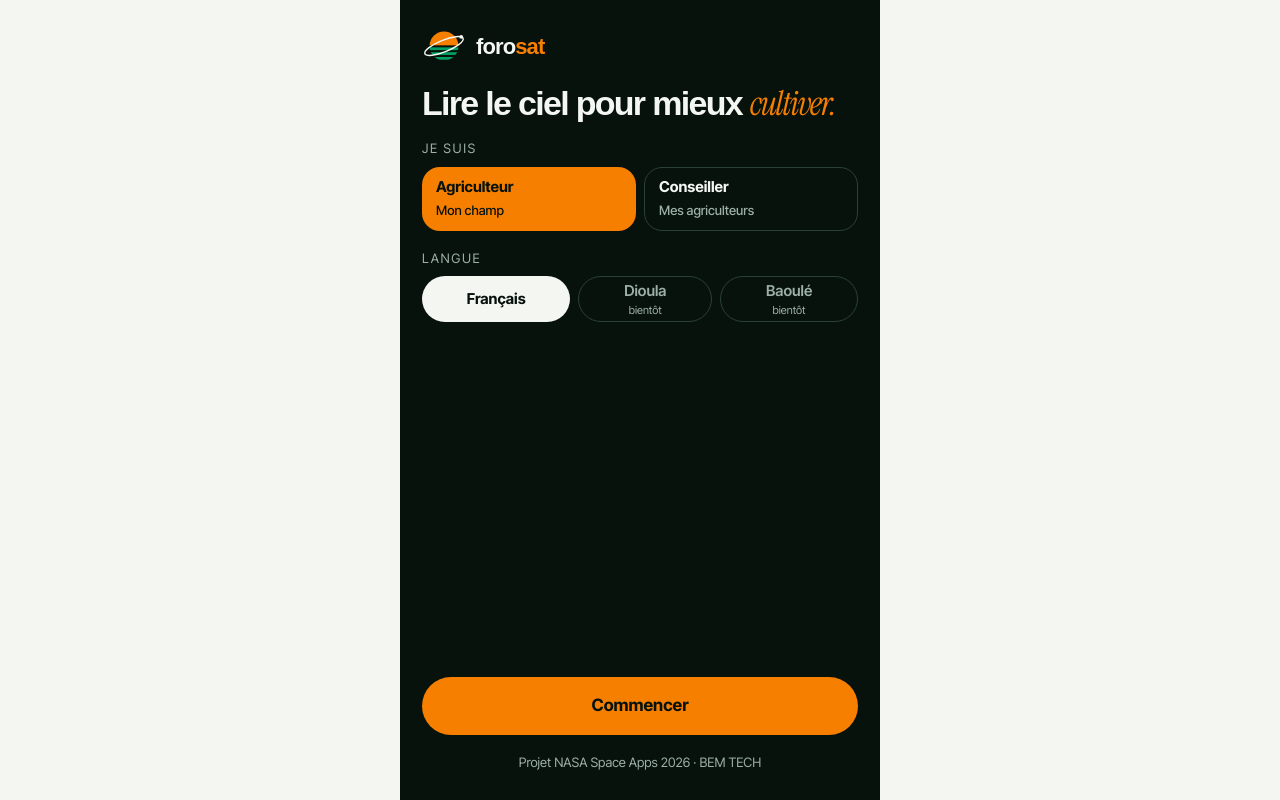
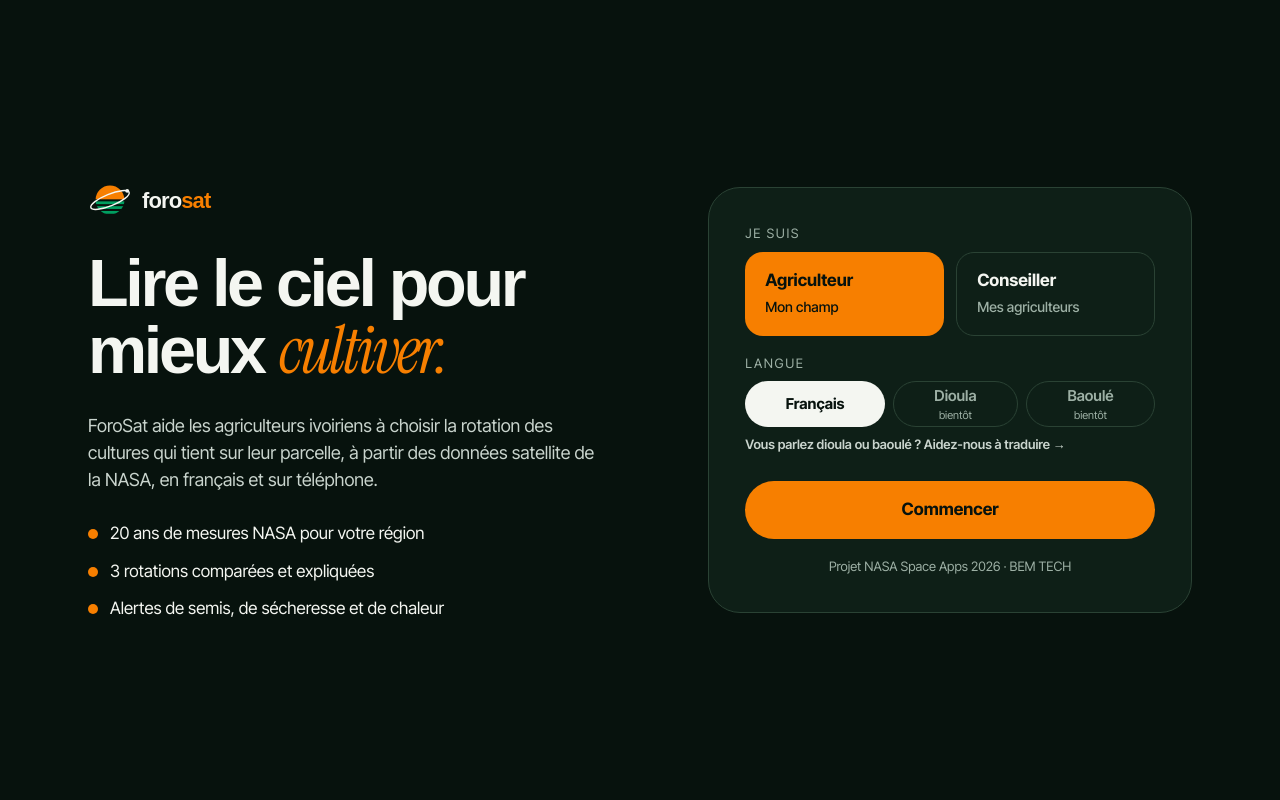
Before and after one commit to adamcoulibaly/Hackatho-Nasa-Space-app-prject6-Bem-Tech, a Next.js app in the folder frontend/: page /bienvenue in a window 1280 px wide. Built offline with nearby package versions, Linux system fonts and the light colour scheme; a web font is replaced by a local one.

Commit message:
Écran Bienvenue adapté à l'ordinateur : présentation à gauche, choix à droite, lien vers Traduire ForoSat

```diff
--- a/frontend/src/components/Bienvenue.tsx
+++ b/frontend/src/components/Bienvenue.tsx
@@ -11,29 +11,54 @@ const ROLES: { id: Role; titre: string; sous: string; href: string }[] = [
   { id: "conseiller", titre: "Conseiller", sous: "Mes agriculteurs", href: "/conseiller" },
 ];
 
+const ATOUTS = [
+  "20 ans de mesures NASA pour votre région",
+  "3 rotations comparées et expliquées",
+  "Alertes de semis, de sécheresse et de chaleur",
+];
+
+/**
+ * Écran d'entrée. Sur téléphone : une colonne plein écran (comme l'app). Sur ordinateur : la présentation à gauche,
+ * les choix dans un panneau à droite, sur toute la largeur de la fenêtre.
+ */
 export function Bienvenue() {
   const [role, setRole] = useState<Role>("agriculteur");
   const cible = ROLES.find((r) => r.id === role)!;
   return (
-    <div data-stagger className="mx-auto flex min-h-screen w-full max-w-[480px] flex-col gap-[18px] bg-ink px-[22px] pb-7 pt-6 text-paper">
+    <div className="min-h-screen w-full bg-ink text-paper">
+      <div data-stagger className="mx-auto flex min-h-screen w-full max-w-[480px] flex-col gap-[18px] px-[22px] pb-7 pt-6 md:max-w-[1200px] md:grid md:grid-cols-[1.15fr_1fr] md:items-center md:gap-16 md:px-12 md:py-16">
+        <div className="flex flex-col gap-[18px] md:gap-7">
           <div className="flex items-center gap-2.5">
             <Logo size={44} />
             <span className="font-display text-[22px] font-bold tracking-[-0.04em]">foro<span className="text-orange">sat</span></span>
           </div>
-      <h1 className="m-0 font-display text-[34px] font-bold leading-none tracking-[-0.05em]">
+          <h1 className="m-0 font-display text-[34px] font-bold leading-none tracking-[-0.05em] md:text-[clamp(48px,5.2vw,76px)]">
             Lire le ciel pour mieux <span className="font-serif font-normal italic text-orange">cultiver.</span>
           </h1>
+          <p className="m-0 hidden max-w-[520px] text-lg leading-normal text-[#C9D4CD] md:block">
+            ForoSat aide les agriculteurs ivoiriens à choisir la rotation des cultures qui tient sur leur parcelle, à partir des données satellite de la NASA, en français et sur téléphone.
+          </p>
+          <ul className="m-0 hidden list-none flex-col gap-3 p-0 md:flex">
+            {ATOUTS.map((a) => (
+              <li key={a} className="flex items-center gap-3 text-[17px]">
+                <span aria-hidden="true" className="h-2.5 w-2.5 shrink-0 rounded-full bg-orange" />
+                {a}
+              </li>
+            ))}
+          </ul>
+        </div>
 
+        <div className="flex flex-grow flex-col gap-[18px] md:flex-grow-0 md:rounded-[32px] md:border md:border-[#2A4234] md:bg-[#0E1F17] md:p-9">
           <fieldset className="m-0 flex flex-col gap-2 border-none p-0">
             <legend className="mb-2 p-0 text-[13px] uppercase tracking-[0.12em] text-[#9DB0A5]">Je suis</legend>
-        <div className="grid grid-cols-2 gap-2">
+            <div className="grid grid-cols-2 gap-2 md:gap-3">
               {ROLES.map((r) => {
                 const on = r.id === role;
                 return (
-              <button key={r.id} type="button" aria-pressed={on} onClick={() => setRole(r.id)} className={`min-h-16 rounded-[18px] px-3.5 text-left text-[15px] font-bold ${on ? "bg-orange text-ink" : "border border-[#2A4234] bg-transparent text-paper"}`}>
+                  <button key={r.id} type="button" aria-pressed={on} onClick={() => setRole(r.id)} className={`min-h-16 rounded-[18px] px-3.5 text-left text-[15px] font-bold md:min-h-[84px] md:px-5 md:text-[17px] ${on ? "bg-orange text-ink" : "border border-[#2A4234] bg-transparent text-paper"}`}>
                     {r.titre}
                     <br />
-                <span className={`text-[13px] font-medium ${on ? "" : "text-[#9DB0A5]"}`}>{r.sous}</span>
+                    <span className={`text-[13px] font-medium md:text-sm ${on ? "" : "text-[#9DB0A5]"}`}>{r.sous}</span>
                   </button>
                 );
               })}
@@ -51,11 +76,14 @@ export function Bienvenue() {
                 </button>
               ))}
             </div>
+            <Link href="/traduire" className="text-[13px] font-semibold text-[#C9D4CD]">Vous parlez dioula ou baoulé ? Aidez-nous à traduire →</Link>
           </fieldset>
 
-      <div className="flex-grow" />
-      <Link href={cible.href} className="flex h-[58px] items-center justify-center rounded-full bg-orange text-[17px] font-bold text-ink no-underline hover:text-ink">Commencer</Link>
+          <div className="flex-grow md:hidden" />
+          <Link href={cible.href} className="flex h-[58px] items-center justify-center rounded-full bg-orange text-[17px] font-bold text-ink no-underline hover:text-ink md:mt-2">Commencer</Link>
           <span className="text-center text-[13px] text-[#9DB0A5]">Projet NASA Space Apps 2026 · BEM TECH</span>
+        </div>
+      </div>
     </div>
   );
 }
```
Lines whose indentation alone changed are shown as unchanged.
